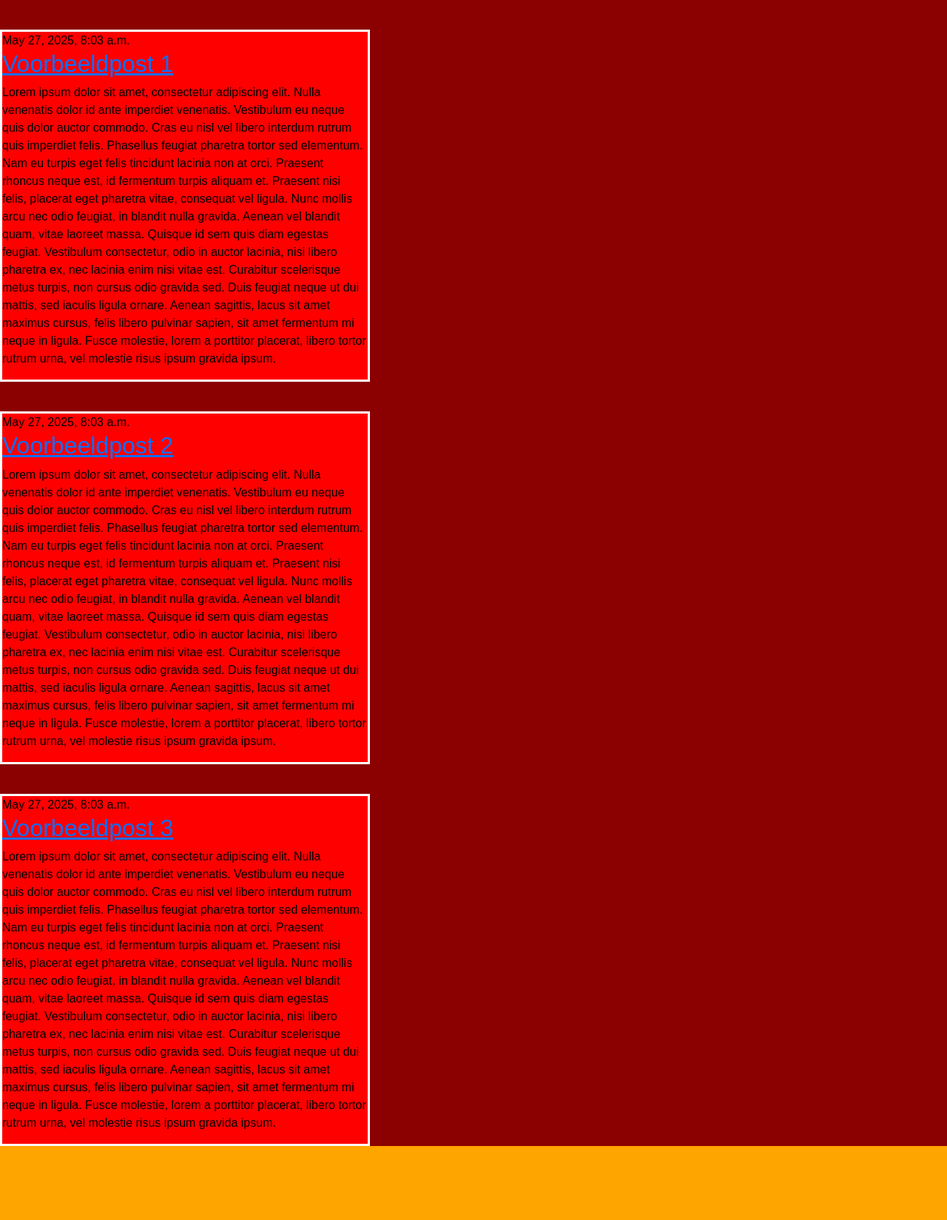
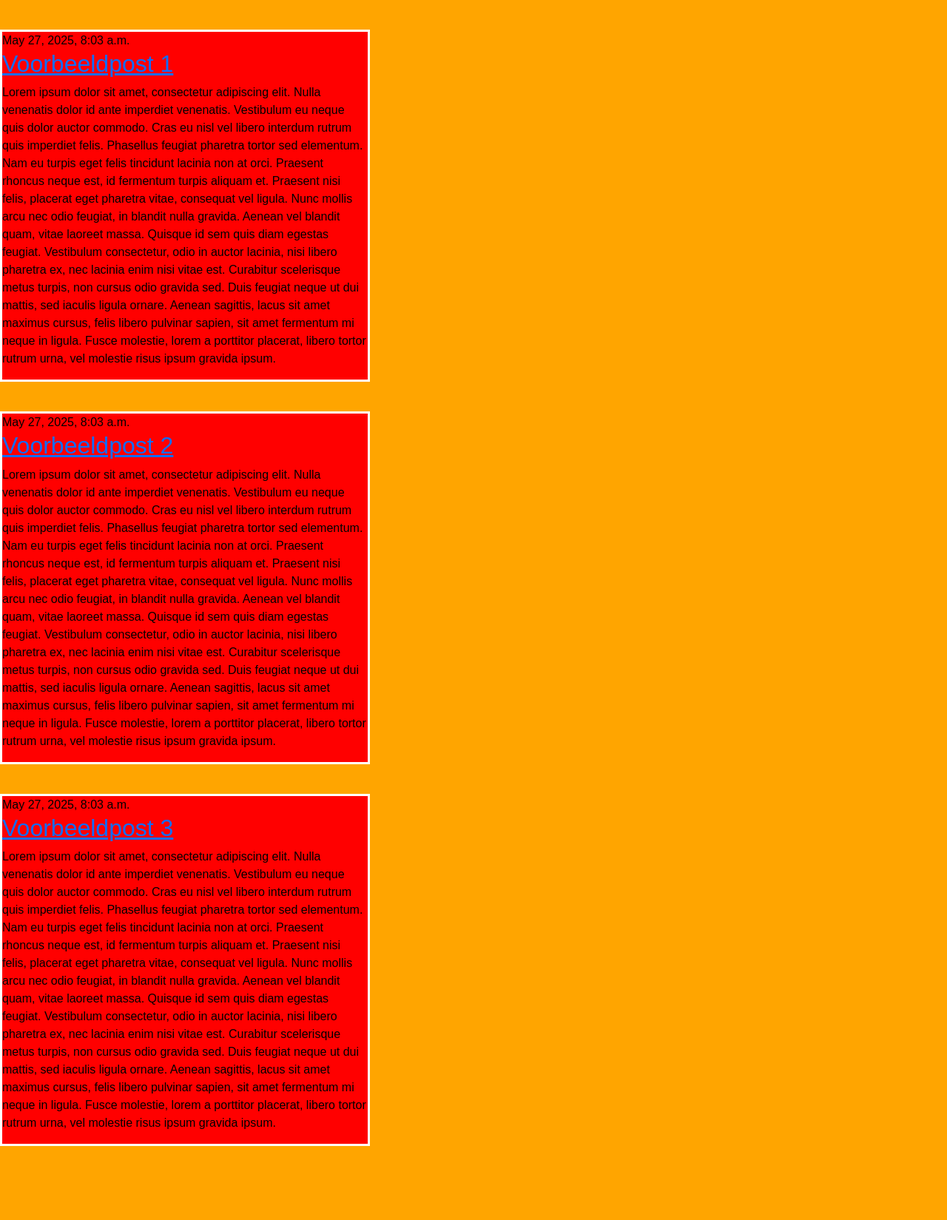
Before and after one commit to Spiderlyng/testDjango, a Django app: page / in a window 1280 px wide. Shown: the part 150-1799 px from the top of the page at 74% size. Run offline with Django 3.2, Linux system fonts and the light colour scheme; data comes from the database, SQL or seed files in the repository; some libraries are stand-ins or nearby versions.

Commit message:
stijl toegevoegd

```diff
--- a/mysite/blog/static/css/stijl.css
+++ b/mysite/blog/static/css/stijl.css
@@ -1,5 +1,5 @@
 body{
-    background-color: darkred;
+    background-color: orange;
     color: black;
     margin: 0;
     font-family: Arial, Helvetica, sans-serif;
```
